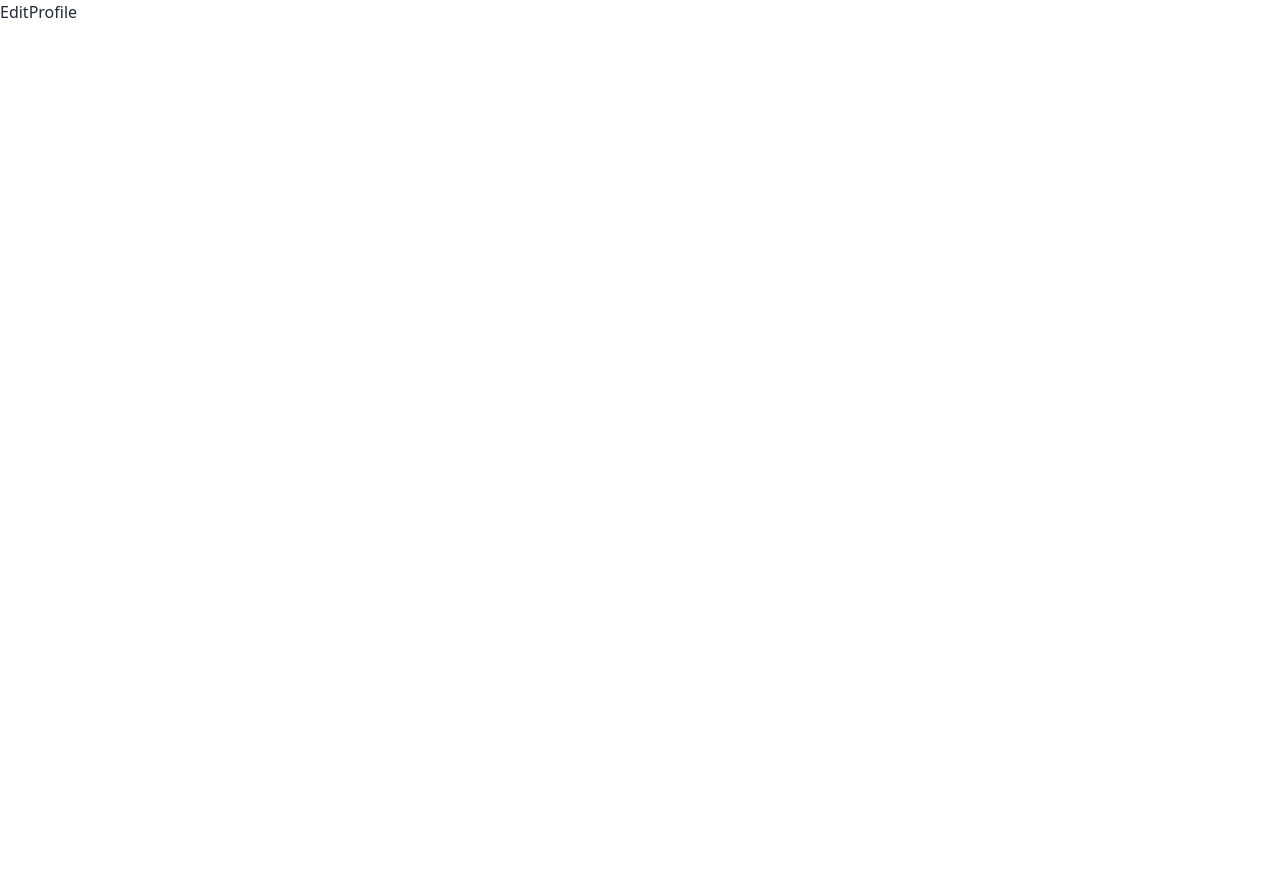
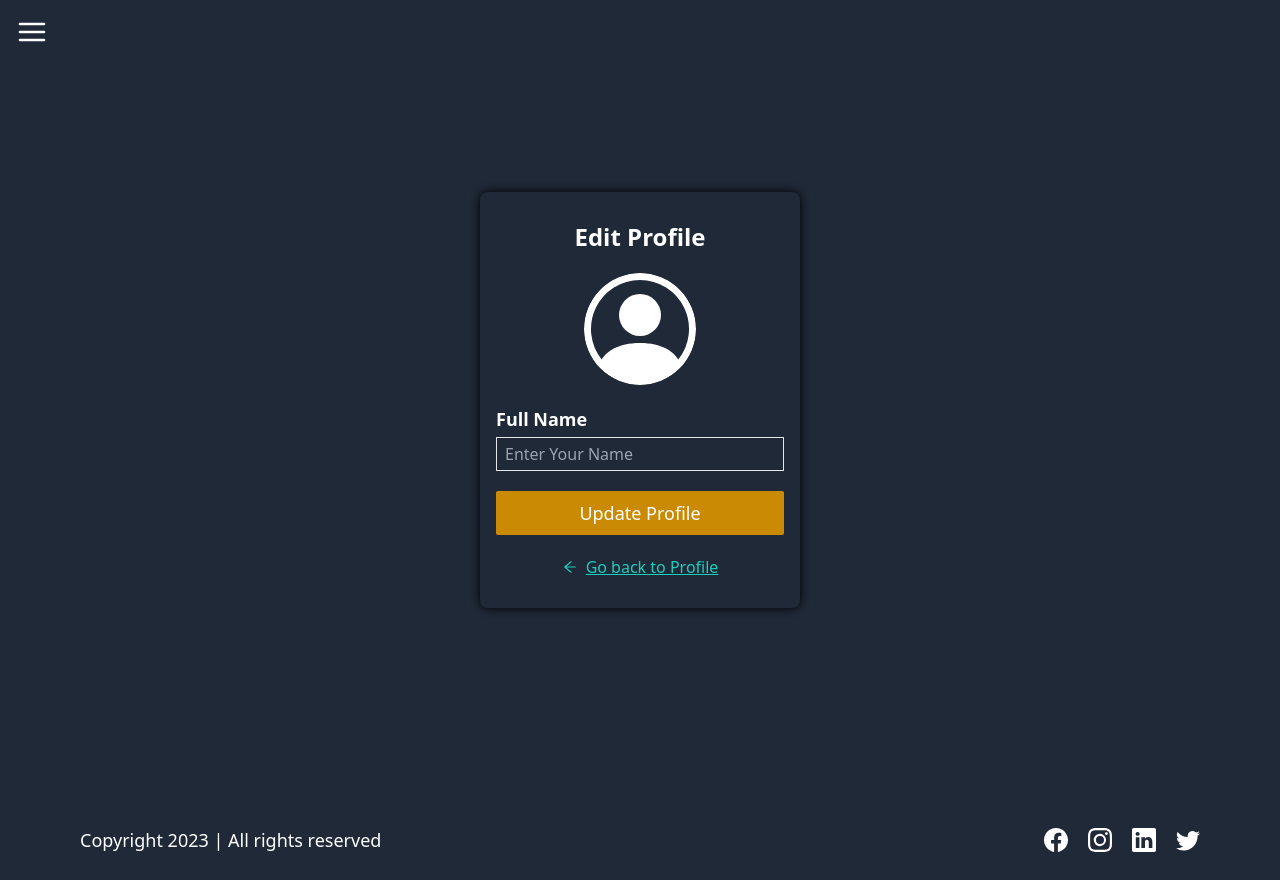
Before and after one commit to abhi-dev-er/lms-project, a React (Vite) app: page /user/editprofile in a window 1280 px wide. Before the commit the page ends 800 px from the top, so only its background shows below. Built offline with nearby package versions, Linux system fonts and the light colour scheme.

Commit message:
added edit profile page

```diff
--- a/src/Pages/User/EditProfile.jsx
+++ b/src/Pages/User/EditProfile.jsx
@@ -2,7 +2,10 @@ import React, { useState } from "react";
 import toast from "react-hot-toast";
 import { useDispatch, useSelector } from "react-redux";
 import { getUserData, updateProfile } from "../../Redux/Slices/AuthSlice";
-import { useNavigate } from "react-router-dom";
+import { Link, useNavigate } from "react-router-dom";
+import HomeLayout from "../../Layouts/HomeLayout";
+import { BsPersonCircle } from "react-icons/bs";
+import { AiOutlineArrowLeft } from "react-icons/ai";
 
 function EditProfile() {
   const dispatch = useDispatch();
@@ -53,11 +56,65 @@ function EditProfile() {
     FormData.append("fullName", data.fullName);
     FormData.append("avatar", data.avatar);
 
-    await dispatch(updateProfile(data.userId, data));
+    await dispatch(updateProfile([data.userId, FormData]));
     await dispatch(getUserData());
     navigate("/user/profile");
   }
-  return <div>EditProfile</div>;
+  return (
+    <HomeLayout>
+      <div className="flex items-center justify-center h-[100vh]">
+        <form
+          onSubmit={onFormSubmit}
+          className="flex flex-col justify-center gap-5 rounded-lg p-4 text-white w-80 min-h-[26rem] shadow-[0_0_10px_black] "
+        >
+          <h1 className="text-center text-2xl font-semibold">Edit Profile</h1>
+          <label className="cursor-pointer" htmlFor="image_uploads">
+            {data.previewImage ? (
+              <img className="w-28 h-28 rounded-full m-auto" />
+            ) : (
+              <BsPersonCircle className="w-28 h-28 rounded-full m-auto" />
+            )}
+          </label>
+
+          <input
+            onChange={handleImageUpload}
+            className="hidden"
+            type="file"
+            id="image_uploads"
+            name="image_uploads"
+            accept=".jpg, .png, .svg, .jpeg"
+          />
+
+          <div className="flex flex-col gap-1">
+            <label htmlFor="fullName" className="text-lg font-semibold">
+              Full Name
+            </label>
+            <input
+              required
+              type="text"
+              name="fullName"
+              id="fullName"
+              placeholder="Enter Your Name"
+              className="bg-transparent px-2 py-1 border"
+              // value={data.fullName}
+              onChange={handleInputChange}
+            />
+          </div>
+          <button
+            type="submit"
+            className="w-full bg-yellow-600 hover:bg-yellow-500 transition-all duration-300 ease-in-out py-2 rounded-sm text-lg cursor-pointer"
+          >
+            Update Profile
+          </button>
+          <Link to="/user/profile">
+            <p className="link text-accent cursor-pointer flex items-center justify-center w-full gap-2">
+              <AiOutlineArrowLeft/> Go back to Profile
+            </p>
+          </Link>
+        </form>
+      </div>
+    </HomeLayout>
+  );
 }
 
 export default EditProfile;
--- a/src/Redux/Slices/AuthSlice.js
+++ b/src/Redux/Slices/AuthSlice.js
@@ -5,7 +5,7 @@ import axiosInstence from "../../Helpers/AxiosInstence";
 export const intialState = {
   isLoggedIn: localStorage.getItem("isLoggedIn") || false,
   role: localStorage.getItem("role") || "",
-  data: JSON.parse(localStorage.getItem("data")) || {},
+  data: localStorage.getItem('data') != undefined ?  JSON.parse(localStorage.getItem("data")) : {},
 };
 
 export const createAccount = createAsyncThunk("/auth/signup", async (data) => {
@@ -58,9 +58,9 @@ export const logout = createAsyncThunk("/auth/logout", async () => {
 
 export const updateProfile = createAsyncThunk(
   "/user/update/profile",
-  async (id, data) => {
+  async (data) => {
     try {
-      const res = axiosInstence.post(`user/update/${id}`);
+      const res = axiosInstence.put(`user/update/${data[0], data[1]}`);
       toast.promise(res, {
         loading: "wait! Profile  update in Progress....",
         success: (data) => {
@@ -77,7 +77,7 @@ export const updateProfile = createAsyncThunk(
 
 export const getUserData = createAsyncThunk("/user/details", async () => {
   try {
-    const res = axiosInstence.post("user/me");
+    const res = axiosInstence.get("user/me");
     return (await res).data;
   } catch (error) {
     toast.error(error.message);
```
